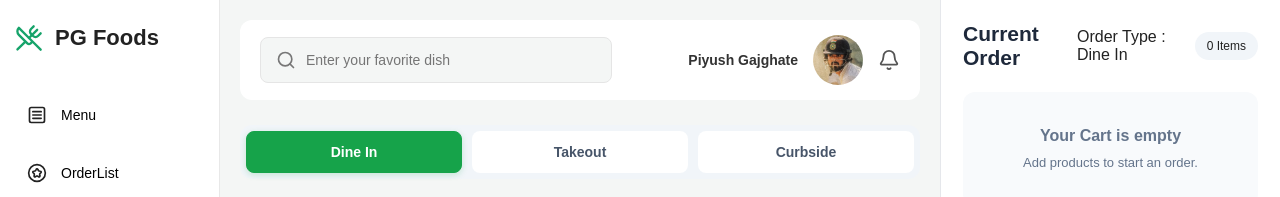
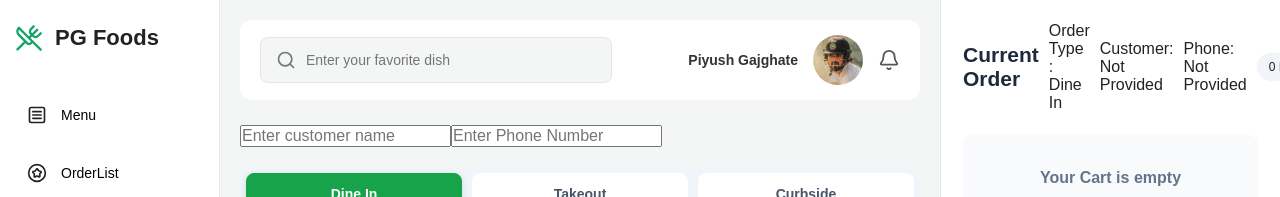
Before and after one commit to Piyushpg25/Restro-SPA-React, a React (Vite) app: page / in a window 1280 px wide. Shown: the top 197 px of the page. Built offline with nearby package versions, Linux system fonts and the light colour scheme.

Commit message:
feat: Customer Details Feature Complete

```diff
--- a/src/components/OrderPanel.jsx
+++ b/src/components/OrderPanel.jsx
@@ -1,4 +1,4 @@
-export const OrderPanel = ({ cart, onUpdateQuantity, onRemoveCart, orderType }) => {
+export const OrderPanel = ({ cart, onUpdateQuantity, onRemoveCart, orderType, customerName, customerPhone }) => {
 
     const subtotal = cart?.reduce(
         (total, item) => total + item.price * item.qty, 0
@@ -24,6 +24,9 @@ export const OrderPanel = ({ cart, onUpdateQuantity, onRemoveCart, orderType })
             <div className="order-header">
                 <h2>Current Order</h2>
                 <p>Order Type : {orderType}</p>
+
+                <p>Customer: {customerName === "" ? "Not Provided" : customerName}</p>
+                <p>Phone: {customerPhone === "" ? "Not Provided" : customerPhone}</p>
                 <span>{totalItems} Items</span>
             </div>
 
--- a/src/pages/Menu.jsx
+++ b/src/pages/Menu.jsx
@@ -9,6 +9,8 @@ export const Menu = () => {
   const [searchTerm, setSearchTerm] = useState("")
   const [cart, setCart] = useState([])
   const [orderType, setOrderType] = useState("Dine In")
+  const [customerName, setCustomerName] = useState("")
+  const [customerPhone, setCustomerPhone] = useState("")
 
   const handleAddToCart = (product) => {
     setCart((previousCart) => {
@@ -58,6 +60,12 @@ export const Menu = () => {
           setSearchTerm={setSearchTerm}
         />
 
+        <div className="customer-info">
+          <input type="text" placeholder='Enter customer name' name='name' value={customerName} onChange={(e) => setCustomerName(e.target.value)} />
+
+          <input type="tel" placeholder='Enter Phone Number' name='phone' value={customerPhone} onChange={(e) => setCustomerPhone(e.target.value)} />
+        </div>
+
         <div className="order-type-selector">
           <button className={orderType === 'Dine In' ? "active" : ""} onClick={() => setOrderType("Dine In")}>Dine In</button>
           <button className={orderType === 'Takeout' ? "active" : ""} onClick={() => setOrderType("Takeout")}>Takeout</button>
@@ -83,6 +91,8 @@ export const Menu = () => {
         onUpdateQuantity={handleUpdateQuantity}
         onRemoveCart={handleRemoveCart}
         orderType={orderType}
+        customerName={customerName}
+        customerPhone={customerPhone}
       />
     </div>
   )
```
